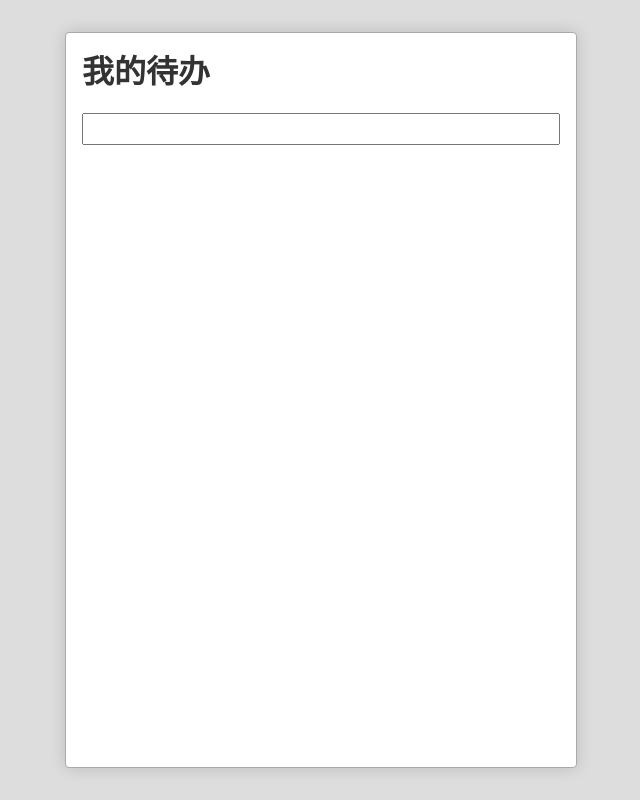
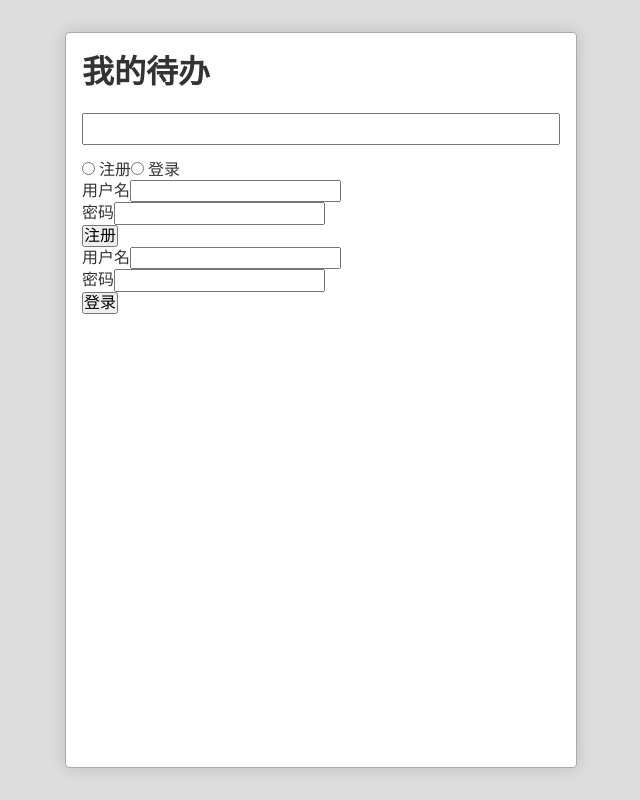
Before and after one commit to FRANKIETANG/banana-todolist, a React (Create React App) app: page / in a window 1280 px wide. Shown: the whole page, without its empty margins (319-959 px from the left). Built offline with nearby package versions, Linux system fonts and the light colour scheme.

Commit message:
添加登录/注册对话框-UserDialog

```diff
--- a/src/App.js
+++ b/src/App.js
@@ -4,6 +4,7 @@
 import './App.css';
 import TodoInput from './TodoInput'
 import TodoItem from './TodoItem'
+import UserDialog from './UserDialog'
 
 class App extends Component {
   constructor(props){
@@ -40,6 +41,7 @@
         <ol className="todoList">
           {todos}
         </ol>
+        <UserDialog />
       </div>
     )
   }
--- /dev/null
+++ b/src/UserDialog.js
@@ -0,0 +1,46 @@
+import React, { Component } from 'react'
+
+export default class UserDialog extends Component{
+    render(){
+        return(
+            <div className="UserDialog-Wrapper">
+                <div>
+                    <nav>
+                        <input type="radio"/> 注册
+                        <input type="radio"/> 登录
+                    </nav>
+                    <div>
+                        <form className="signUp"> {/* 注册*/}
+                            <div className="row">
+                                <label>用户名</label>
+                                <input type="text"/>
+                            </div>
+                            <div>
+                                <label>密码</label>
+                                <input type="password"/>
+                            </div>
+                            <div className="row actions">
+                                <button type="submit">注册</button>
+                            </div>
+                        </form>
+                        <form>
+                            <form className="signIn"> {/* 登录*/}
+                                <div className="row">
+                                    <label>用户名</label>
+                                    <input type="text"/>
+                                </div>
+                                <div className="row">
+                                    <label>密码</label>
+                                    <input type="password"/>
+                                </div>
+                                <div className="row actions">
+                                    <button type="submit">登录</button>
+                                </div>
+                            </form>
+                        </form>
+                    </div>
+                </div>
+            </div>
+        )
+    }
+}
```
